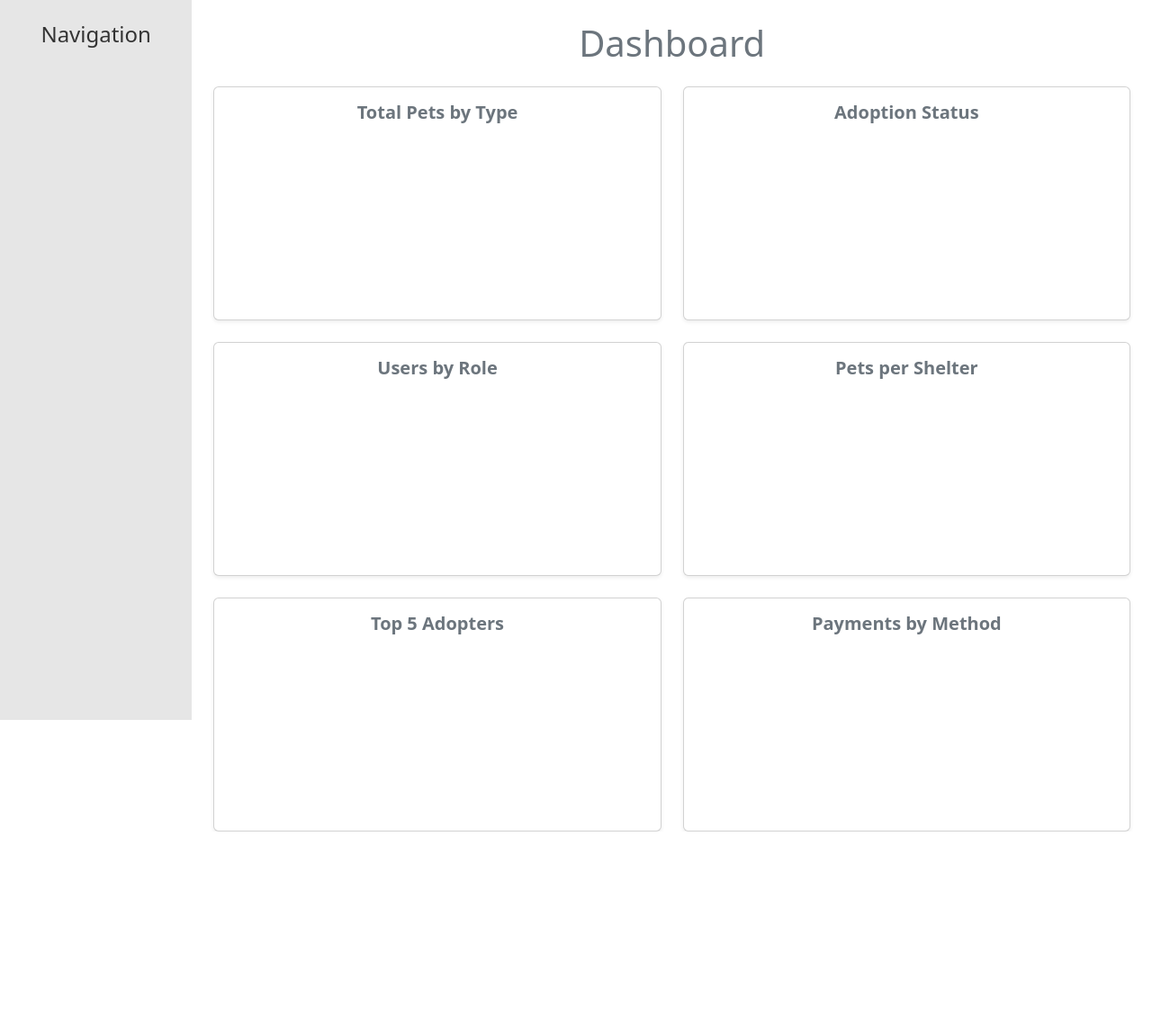
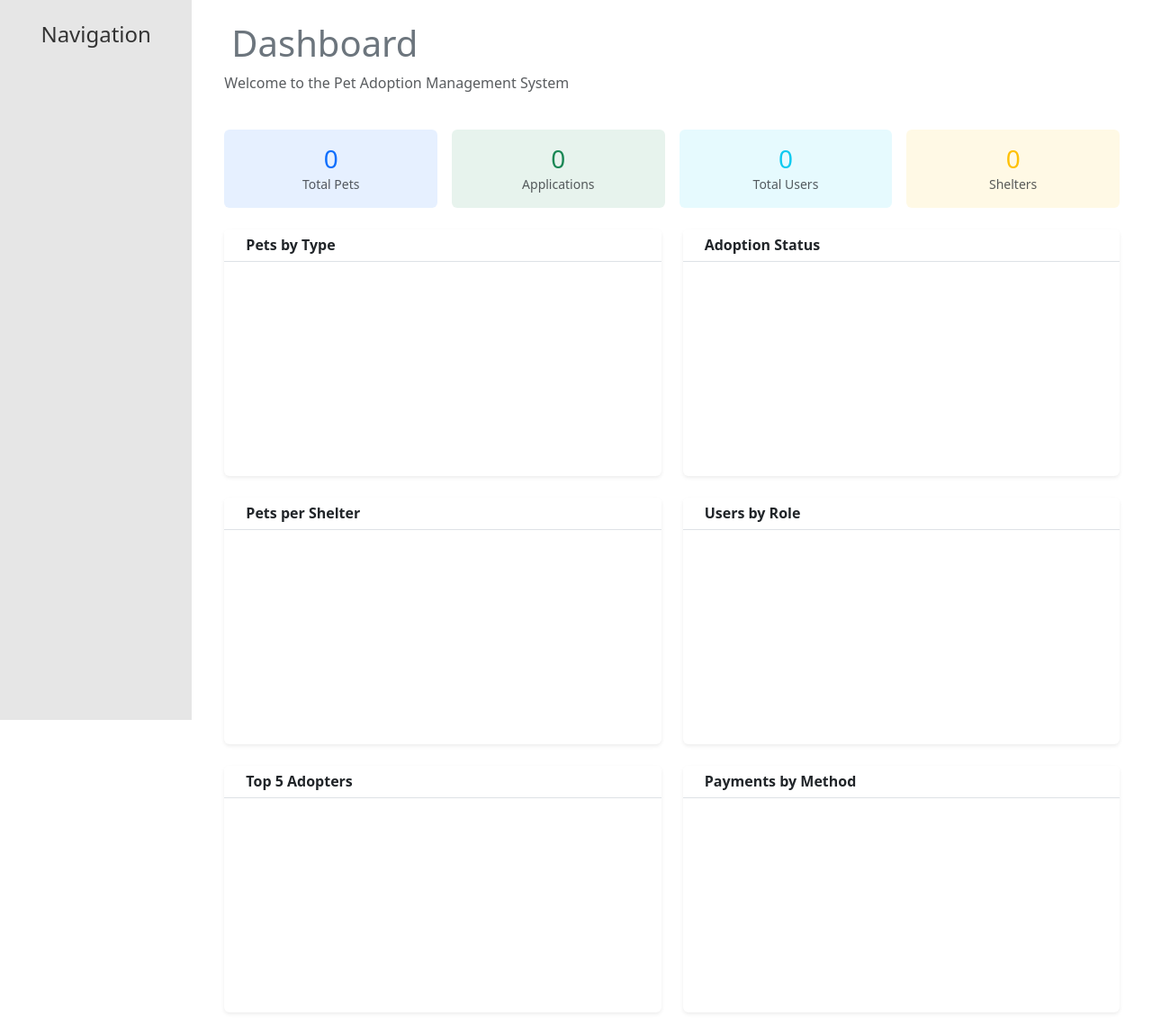
Before and after one commit to shakirth-anisha/Pet-Adoption-Management-System, a Flask app: template templates/dashboard.html in a window 1280 px wide. Shown: the whole page at 90% size. Before the commit the page ends 924 px from the top, so only its background shows below. Run offline with Flask 3, Linux system fonts and the light colour scheme; the template is opened without the code that fills it, so the values that code supplies are empty; a map, chart or similar area stays blank.

Commit message:
Redesign dashboard with modern light theme

```diff
--- a/templates/dashboard.html
+++ b/templates/dashboard.html
@@ -1,68 +1,143 @@
 {% extends "base.html" %}
 
 {% block content %}
-<h1 class="text-center mt-4 mb-4 text-secondary">Dashboard</h1>
-<div class="row row-cols-1 row-cols-md-2 g-4">
-    <!-- Card 1: Total Pets by Type -->
-    <div class="col">
-        <div class="card bg-card text-secondary shadow-sm h-100 hover-card d-flex flex-column p-3" style="min-height: 260px;">
-            <h5 class="card-title text-center fw-bold mb-2">Total Pets by Type</h5>
-            <div class="flex-grow-1 d-flex align-items-end justify-content-center">
-                <canvas id="petsChart" style="height: 140px;"></canvas>
+<div class="container-fluid py-4">
+    <!-- Header with Welcome Message -->
+    <div class="row mb-4">
+        <div class="col-12">
+            <h1 class="fw-light text-secondary mb-2">
+                <i class="bi bi-speedometer2 me-2"></i>Dashboard
+            </h1>
+            <p class="text-muted">Welcome to the Pet Adoption Management System</p>
+        </div>
+    </div>
+
+    <!-- Quick Stats Row -->
+    <div class="row mb-4 g-3">
+        <div class="col-md-3">
+            <div class="card border-0 bg-primary bg-opacity-10 h-100">
+                <div class="card-body text-center">
+                    <i class="bi bi-grid-3x3-gap-fill text-primary fs-1 mb-2"></i>
+                    <h3 class="mb-0 text-primary" id="totalPets">0</h3>
+                    <p class="mb-0 text-muted small">Total Pets</p>
+                </div>
+            </div>
+        </div>
+        <div class="col-md-3">
+            <div class="card border-0 bg-success bg-opacity-10 h-100">
+                <div class="card-body text-center">
+                    <i class="bi bi-file-earmark-check-fill text-success fs-1 mb-2"></i>
+                    <h3 class="mb-0 text-success" id="totalApplications">0</h3>
+                    <p class="mb-0 text-muted small">Applications</p>
+                </div>
+            </div>
+        </div>
+        <div class="col-md-3">
+            <div class="card border-0 bg-info bg-opacity-10 h-100">
+                <div class="card-body text-center">
+                    <i class="bi bi-people-fill text-info fs-1 mb-2"></i>
+                    <h3 class="mb-0 text-info" id="totalUsers">0</h3>
+                    <p class="mb-0 text-muted small">Total Users</p>
+                </div>
+            </div>
+        </div>
+        <div class="col-md-3">
+            <div class="card border-0 bg-warning bg-opacity-10 h-100">
+                <div class="card-body text-center">
+                    <i class="bi bi-building-fill text-warning fs-1 mb-2"></i>
+                    <h3 class="mb-0 text-warning" id="totalShelters">0</h3>
+                    <p class="mb-0 text-muted small">Shelters</p>
+                </div>
             </div>
         </div>
     </div>
 
-    <!-- Card 2: Adoption Status -->
-    <div class="col">
-        <div class="card bg-card text-secondary shadow-sm h-100 hover-card d-flex flex-column p-3" style="min-height: 260px;">
-            <h5 class="card-title text-center fw-bold mb-2">Adoption Status</h5>
-            <div class="flex-grow-1 d-flex align-items-center justify-content-center">
-                <canvas id="applicationsChart" style="height: 140px; width: 140px;"></canvas>
+    <!-- Charts Grid -->
+    <div class="row g-4">
+        <!-- Pets by Type -->
+        <div class="col-lg-6">
+            <div class="card h-100 border-0 shadow-sm">
+                <div class="card-header bg-white border-bottom">
+                    <h6 class="mb-0 fw-semibold">
+                        <i class="bi bi-bar-chart-fill text-primary me-2"></i>Pets by Type
+                    </h6>
+                </div>
+                <div class="card-body">
+                    <canvas id="petsChart" height="200"></canvas>
                 </div>
             </div>
         </div>
 
-    <!-- Card 3: Users by Role -->
-    <div class="col">
-        <div class="card bg-card text-secondary shadow-sm h-100 hover-card d-flex flex-column p-3" style="min-height: 260px;">
-            <h5 class="card-title text-center fw-bold mb-2">Users by Role</h5>
-            <div class="flex-grow-1 d-flex align-items-center justify-content-center">
-                <canvas id="usersChart" style="height: 140px; width: 140px;"></canvas>
+        <!-- Adoption Status -->
+        <div class="col-lg-6">
+            <div class="card h-100 border-0 shadow-sm">
+                <div class="card-header bg-white border-bottom">
+                    <h6 class="mb-0 fw-semibold">
+                        <i class="bi bi-pie-chart-fill text-success me-2"></i>Adoption Status
+                    </h6>
+                </div>
+                <div class="card-body d-flex align-items-center justify-content-center">
+                    <canvas id="applicationsChart" height="200"></canvas>
                 </div>
             </div>
         </div>
 
-    <!-- Card 4: Pets per Shelter -->
-    <div class="col">
-        <div class="card bg-card text-secondary shadow-sm h-100 hover-card d-flex flex-column p-3" style="min-height: 260px;">
-            <h5 class="card-title text-center fw-bold mb-2">Pets per Shelter</h5>
-            <div class="flex-grow-1 d-flex align-items-end justify-content-center">
-                <canvas id="sheltersChart" style="height: 140px;"></canvas>
+        <!-- Pets per Shelter -->
+        <div class="col-lg-6">
+            <div class="card h-100 border-0 shadow-sm">
+                <div class="card-header bg-white border-bottom">
+                    <h6 class="mb-0 fw-semibold">
+                        <i class="bi bi-building text-warning me-2"></i>Pets per Shelter
+                    </h6>
+                </div>
+                <div class="card-body">
+                    <canvas id="sheltersChart" height="200"></canvas>
                 </div>
             </div>
         </div>
 
-    <!-- Card 5: Top 5 Adopters -->
-    <div class="col">
-        <div class="card bg-card text-secondary shadow-sm h-100 hover-card d-flex flex-column p-3" style="min-height: 260px;">
-            <h5 class="card-title text-center fw-bold mb-2">Top 5 Adopters</h5>
-            <div class="flex-grow-1 d-flex align-items-end justify-content-center">
-                <canvas id="adoptersChart" style="height: 140px;"></canvas>
+        <!-- Users by Role -->
+        <div class="col-lg-6">
+            <div class="card h-100 border-0 shadow-sm">
+                <div class="card-header bg-white border-bottom">
+                    <h6 class="mb-0 fw-semibold">
+                        <i class="bi bi-people text-info me-2"></i>Users by Role
+                    </h6>
+                </div>
+                <div class="card-body d-flex align-items-center justify-content-center">
+                    <canvas id="usersChart" height="200"></canvas>
                 </div>
             </div>
         </div>
 
-    <!-- Card 6: Payments by Method -->
-    <div class="col">
-        <div class="card bg-card text-secondary shadow-sm h-100 hover-card d-flex flex-column p-3" style="min-height: 260px;">
-            <h5 class="card-title text-center fw-bold mb-2">Payments by Method</h5>
-            <div class="flex-grow-1 d-flex align-items-center justify-content-center">
-                <canvas id="paymentsChart" style="height: 140px; width: 140px;"></canvas>
+        <!-- Top Adopters -->
+        <div class="col-lg-6">
+            <div class="card h-100 border-0 shadow-sm">
+                <div class="card-header bg-white border-bottom">
+                    <h6 class="mb-0 fw-semibold">
+                        <i class="bi bi-trophy-fill text-warning me-2"></i>Top 5 Adopters
+                    </h6>
+                </div>
+                <div class="card-body">
+                    <canvas id="adoptersChart" height="200"></canvas>
                 </div>
             </div>
         </div>
 
+        <!-- Payments by Method -->
+        <div class="col-lg-6">
+            <div class="card h-100 border-0 shadow-sm">
+                <div class="card-header bg-white border-bottom">
+                    <h6 class="mb-0 fw-semibold">
+                        <i class="bi bi-credit-card-fill text-success me-2"></i>Payments by Method
+                    </h6>
+                </div>
+                <div class="card-body d-flex align-items-center justify-content-center">
+                    <canvas id="paymentsChart" height="200"></canvas>
+                </div>
+            </div>
+        </div>
+    </div>
 </div>
 
 <!-- Chart.js -->
@@ -75,7 +150,36 @@
     const paymentsData = {{ payments_data|safe }};
     const adoptersData = {{ adopters_data|safe }};
 
-    // Total Pets by Type (Bar)
+    // Update stat cards
+    document.getElementById('totalPets').textContent = petsData.values.reduce((a, b) => a + b, 0);
+    document.getElementById('totalApplications').textContent = applicationsData.values.reduce((a, b) => a + b, 0);
+    document.getElementById('totalUsers').textContent = usersData.values.reduce((a, b) => a + b, 0);
+    document.getElementById('totalShelters').textContent = sheltersData.labels.length;
+
+    // Modern color palette
+    const colors = {
+        primary: ['#4B52D7', '#667eea', '#764ba2', '#f093fb'],
+        success: ['#10b981', '#34d399', '#6ee7b7'],
+        warning: ['#f59e0b', '#fbbf24', '#fcd34d'],
+        info: ['#3b82f6', '#60a5fa', '#93c5fd'],
+        gradient: 'rgba(75, 82, 215, 0.1)'
+    };
+
+    const chartOptions = {
+        responsive: true,
+        maintainAspectRatio: false,
+        plugins: {
+            legend: {
+                position: 'bottom',
+                labels: {
+                    padding: 15,
+                    font: { size: 12 }
+                }
+            }
+        }
+    };
+
+    // Pets by Type (Bar)
     new Chart(document.getElementById('petsChart'), {
         type: 'bar',
         data: {
@@ -83,16 +187,26 @@
             datasets: [{
                 label: 'Total Pets',
                 data: petsData.values,
-                backgroundColor: '#bfc0d1'
+                backgroundColor: colors.primary[0],
+                borderRadius: 8,
+                borderWidth: 0
             }]
         },
         options: {
-            responsive: true,
-            maintainAspectRatio: false,
-            plugins: { legend: { display: false } },
+            ...chartOptions,
+            plugins: {
+                legend: { display: false }
+            },
             scales: {
-                y: { beginAtZero: true, ticks: { color: '#bfc0d1' } },
-                x: { ticks: { color: '#bfc0d1' } }
+                y: {
+                    beginAtZero: true,
+                    grid: { color: 'rgba(0,0,0,0.05)' },
+                    ticks: { font: { size: 11 } }
+                },
+                x: {
+                    grid: { display: false },
+                    ticks: { font: { size: 11 } }
+                }
             }
         }
     });
@@ -104,14 +218,12 @@
             labels: applicationsData.labels,
             datasets: [{
                 data: applicationsData.values,
-                backgroundColor: ['#60519b','#bfc0d1','#31323c']
+                backgroundColor: [colors.success[0], colors.warning[0], colors.primary[1]],
+                borderWidth: 0,
+                spacing: 2
             }]
         },
-        options: {
-            responsive: true,
-            maintainAspectRatio: false,
-            plugins: { legend: { position: 'bottom', labels: { color: '#bfc0d1' } } }
-        }
+        options: chartOptions
     });
 
     // Users by Role (Pie)
@@ -121,14 +233,12 @@
             labels: usersData.labels,
             datasets: [{
                 data: usersData.values,
-                backgroundColor: ['#60519b','#bfc0d1','#31323c','#1e202c']
+                backgroundColor: colors.info,
+                borderWidth: 0,
+                spacing: 2
             }]
         },
-        options: {
-            responsive: true,
-            maintainAspectRatio: false,
-            plugins: { legend: { position: 'bottom', labels: { color: '#bfc0d1' } } }
-        }
+        options: chartOptions
     });
 
     // Pets per Shelter (Bar)
@@ -139,21 +249,31 @@
             datasets: [{
                 label: 'Pets per Shelter',
                 data: sheltersData.values,
-                backgroundColor: '#bfc0d1'
+                backgroundColor: colors.warning[0],
+                borderRadius: 8,
+                borderWidth: 0
             }]
         },
         options: {
-            responsive: true,
-            maintainAspectRatio: false,
-            plugins: { legend: { display: false } },
+            ...chartOptions,
+            plugins: {
+                legend: { display: false }
+            },
             scales: {
-                y: { beginAtZero: true, ticks: { color: '#bfc0d1' } },
-                x: { ticks: { color: '#bfc0d1' } }
+                y: {
+                    beginAtZero: true,
+                    grid: { color: 'rgba(0,0,0,0.05)' },
+                    ticks: { font: { size: 11 } }
+                },
+                x: {
+                    grid: { display: false },
+                    ticks: { font: { size: 11 } }
+                }
             }
         }
     });
 
-    // Top 5 Adopters
+    // Top 5 Adopters (Horizontal Bar)
     new Chart(document.getElementById('adoptersChart'), {
         type: 'bar',
         data: {
@@ -161,36 +281,44 @@
             datasets: [{
                 label: 'Approved Adoptions',
                 data: adoptersData.values,
-                backgroundColor: '#bfc0d1'
+                backgroundColor: colors.success[1],
+                borderRadius: 8,
+                borderWidth: 0
             }]
         },
         options: {
             indexAxis: 'y',
-            responsive: true,
-            maintainAspectRatio: false,
-            plugins: { legend: { display: false } },
+            ...chartOptions,
+            plugins: {
+                legend: { display: false }
+            },
             scales: {
-                x: { beginAtZero: true, ticks: { color: '#bfc0d1' } },
-                y: { ticks: { color: '#bfc0d1' } }
+                x: {
+                    beginAtZero: true,
+                    grid: { color: 'rgba(0,0,0,0.05)' },
+                    ticks: { font: { size: 11 } }
+                },
+                y: {
+                    grid: { display: false },
+                    ticks: { font: { size: 11 } }
+                }
             }
         }
     });
 
-    // Payments by Method
+    // Payments by Method (Doughnut)
     new Chart(document.getElementById('paymentsChart'), {
         type: 'doughnut',
         data: {
             labels: paymentsData.labels,
             datasets: [{
                 data: paymentsData.values,
-                backgroundColor: ['#60519b', '#bfc0d1', '#31323c', '#1e202c']
+                backgroundColor: [colors.success[0], colors.primary[0], colors.warning[0], colors.info[0]],
+                borderWidth: 0,
+                spacing: 2
             }]
         },
-        options: {
-            responsive: true,
-            maintainAspectRatio: false,
-            plugins: { legend: { position: 'bottom', labels: { color: '#bfc0d1' } } }
-        }
+        options: chartOptions
     });
 </script>
 {% endblock %}
```
Lines whose indentation alone changed are shown as unchanged.
